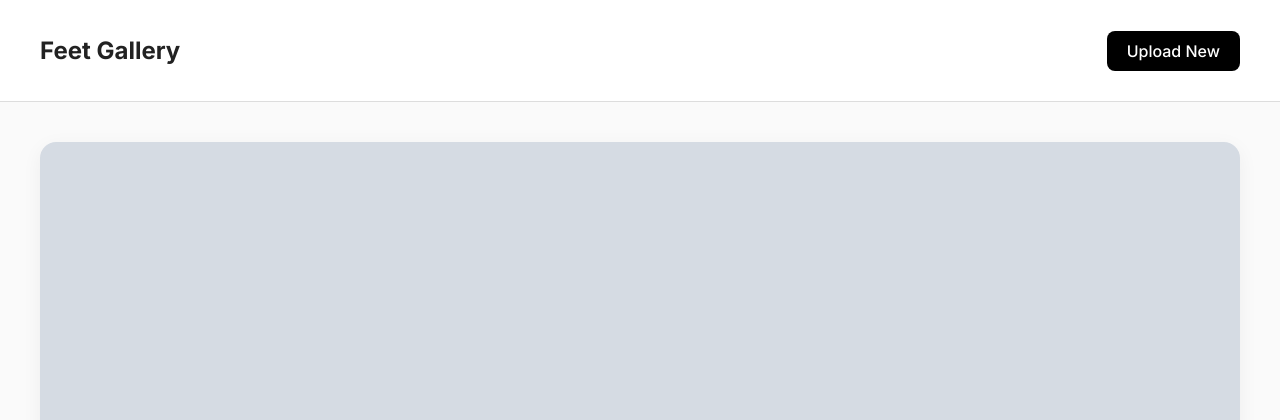
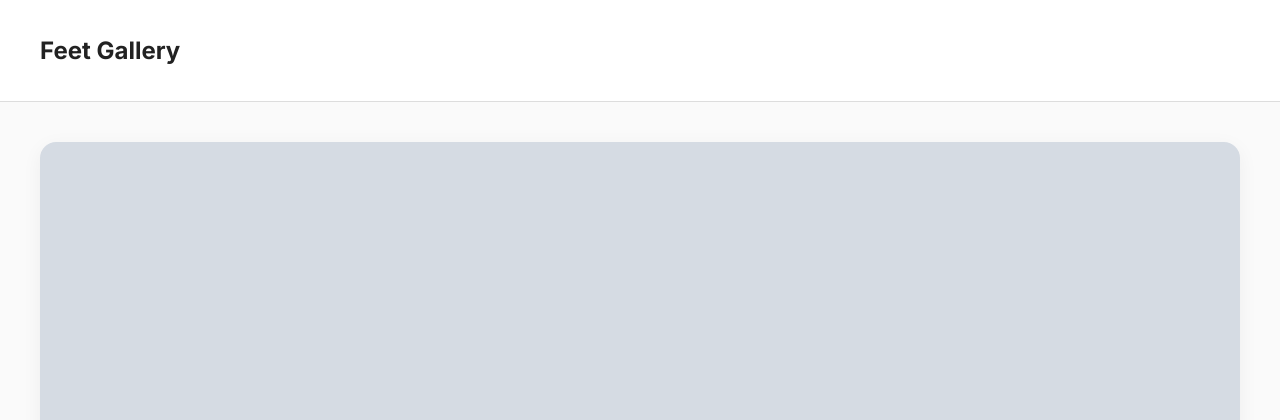
Before and after one commit to eurus-0/Zucker, a Flask app: template templates/home.html in a window 1280 px wide. Shown: the top 420 px of the page. Run offline with Flask 3, Linux system fonts and the light colour scheme; the template is opened without the code that fills it: most values are stand-ins (such as "Sample title", 1, 10 or a date in 2020); grey boxes marked "Sample" are stand-in pictures.

Commit message:
home.html

```diff
--- a/templates/home.html
+++ b/templates/home.html
@@ -76,7 +76,7 @@
 <body>
     <header>
         <h1>Feet Gallery</h1>
-        <a href="/upload">Upload New</a>
+
     </header>
     <div class="gallery">
         {% for image in images %}
```
